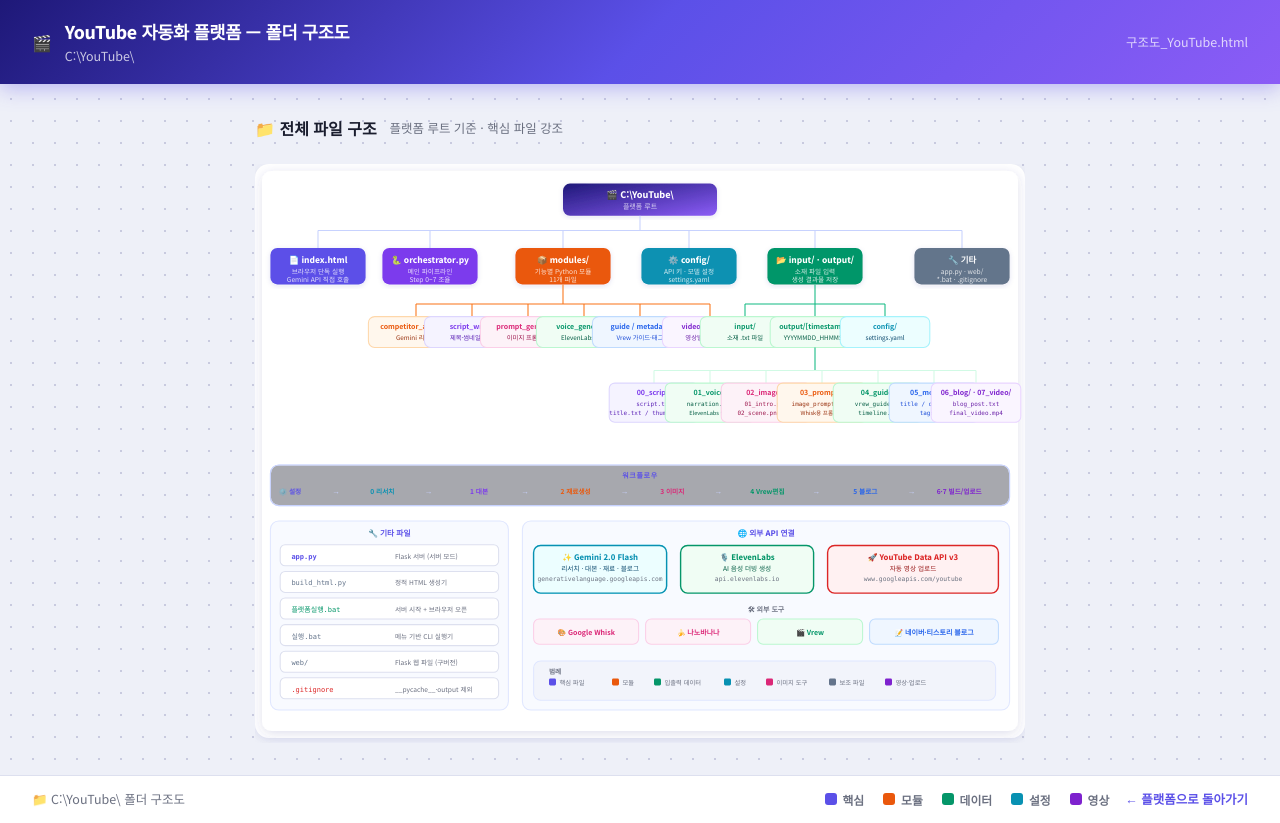
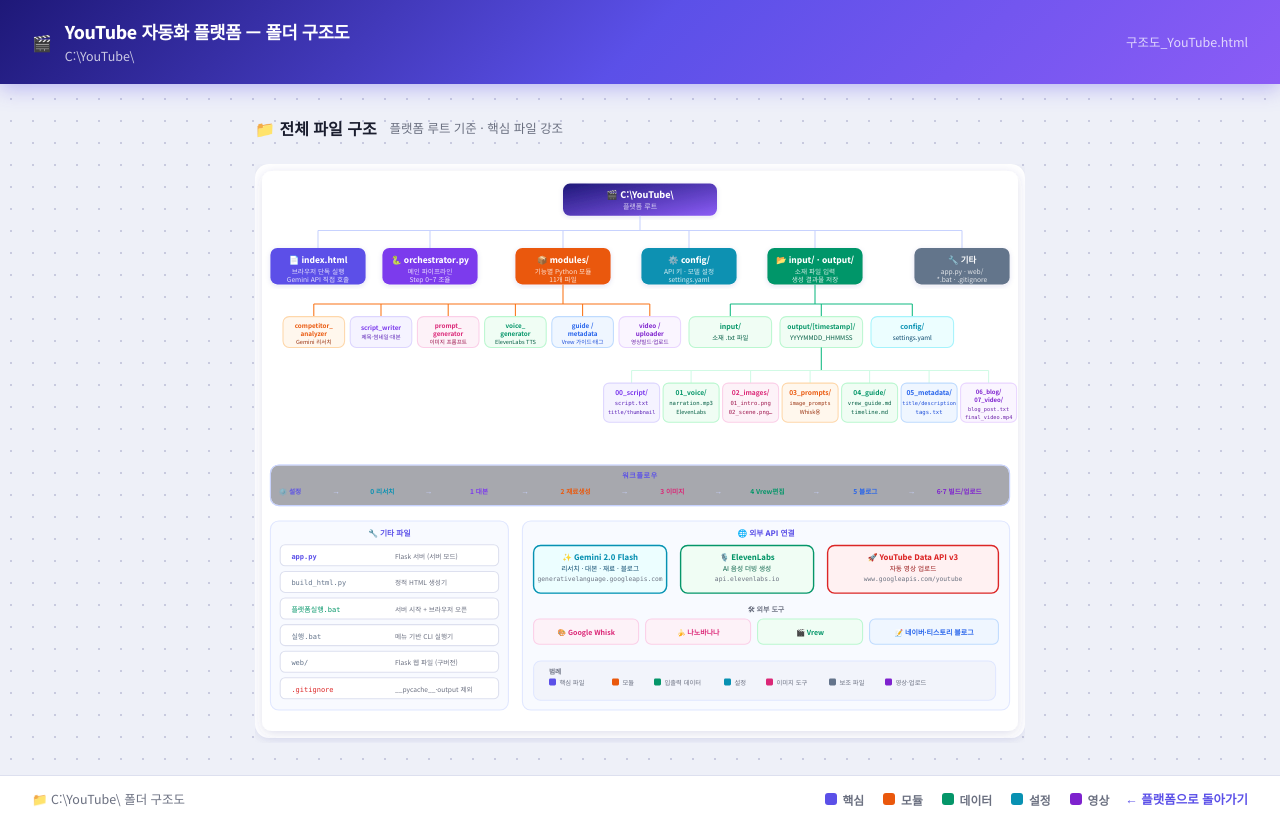
Before and after one commit to jaiwshim-project/40-12-Youtube_Gen, a plain HTML site: page 구조도_YouTube.html in a window 1280 px wide. Drawn offline with Linux system fonts and the light colour scheme.

Commit message:
Fix overlapping cards in folder diagram SVG
- Module sub-cards: 136px→88px wide, step=96, centers at 84~564
- input/output/config boxes: 128px→118px wide, step=130, centers at 679~939
- Output sub-folders: 128px→80px wide, step=85, centers at 538~1048
- Fix all connecting lines to match new positions
- 12px gap between modules and output sections (no overlap)

Co-Authored-By: Claude Sonnet 4.6 <noreply@anthropic.com>

```diff
--- a/구조도_YouTube.html
+++ b/구조도_YouTube.html
@@ -114,119 +114,126 @@ footer a:hover{text-decoration:underline}
 <text x="1010" y="157" text-anchor="middle" font-family="Noto Sans KR,sans-serif" font-size="9.5" fill="rgba(255,255,255,.82)">app.py · web/</text>
 <text x="1010" y="169" text-anchor="middle" font-family="Noto Sans KR,sans-serif" font-size="9.5" fill="rgba(255,255,255,.82)">*.bat · .gitignore</text>
 
-<!-- ══ 2단계: modules/ 하위 ══ -->
+<!-- ══ 2단계: modules/ 하위 (88px wide, step=96, x=40~608) ══ -->
 <line x1="440" y1="172" x2="440" y2="200" stroke="#f97316" stroke-width="1.5"/>
-<line x1="230" y1="200" x2="650" y2="200" stroke="#f97316" stroke-width="1.5"/>
+<line x1="84"  y1="200" x2="564" y2="200" stroke="#f97316" stroke-width="1.5"/>
+<line x1="84"  y1="200" x2="84"  y2="218" stroke="#f97316" stroke-width="1.5"/>
+<line x1="180" y1="200" x2="180" y2="218" stroke="#f97316" stroke-width="1.5"/>
+<line x1="276" y1="200" x2="276" y2="218" stroke="#f97316" stroke-width="1.5"/>
+<line x1="372" y1="200" x2="372" y2="218" stroke="#f97316" stroke-width="1.5"/>
+<line x1="468" y1="200" x2="468" y2="218" stroke="#f97316" stroke-width="1.5"/>
+<line x1="564" y1="200" x2="564" y2="218" stroke="#f97316" stroke-width="1.5"/>
 
-<!-- modules 하위 노드들 -->
-<line x1="230" y1="200" x2="230" y2="218" stroke="#f97316" stroke-width="1.5"/>
-<line x1="310" y1="200" x2="310" y2="218" stroke="#f97316" stroke-width="1.5"/>
-<line x1="390" y1="200" x2="390" y2="218" stroke="#f97316" stroke-width="1.5"/>
-<line x1="470" y1="200" x2="470" y2="218" stroke="#f97316" stroke-width="1.5"/>
-<line x1="550" y1="200" x2="550" y2="218" stroke="#f97316" stroke-width="1.5"/>
-<line x1="650" y1="200" x2="650" y2="218" stroke="#f97316" stroke-width="1.5"/>
+<!-- competitor_analyzer: x=40 c=84 -->
+<rect x="40"  y="218" width="88" height="44" rx="9" fill="#fff7ed" stroke="#fed7aa" stroke-width="1.5"/>
+<text x="84"  y="234" text-anchor="middle" font-family="Noto Sans KR,sans-serif" font-size="9" font-weight="700" fill="#ea580c">competitor_</text>
+<text x="84"  y="246" text-anchor="middle" font-family="Noto Sans KR,sans-serif" font-size="9" font-weight="700" fill="#ea580c">analyzer</text>
+<text x="84"  y="257" text-anchor="middle" font-family="Noto Sans KR,sans-serif" font-size="8" fill="#9a3412">Gemini 리서치</text>
 
-<!-- module boxes -->
-<!-- competitor_analyzer -->
-<rect x="162" y="218" width="136" height="44" rx="9" fill="#fff7ed" stroke="#fed7aa" stroke-width="1.5"/>
-<text x="230" y="236" text-anchor="middle" font-family="Noto Sans KR,sans-serif" font-size="10" font-weight="700" fill="#ea580c">competitor_analyzer</text>
-<text x="230" y="252" text-anchor="middle" font-family="Noto Sans KR,sans-serif" font-size="9" fill="#9a3412">Gemini 리서치</text>
+<!-- script_writer: x=136 c=180 -->
+<rect x="136" y="218" width="88" height="44" rx="9" fill="#f5f3ff" stroke="#ddd6fe" stroke-width="1.5"/>
+<text x="180" y="237" text-anchor="middle" font-family="Noto Sans KR,sans-serif" font-size="9" font-weight="700" fill="#7c3aed">script_writer</text>
+<text x="180" y="250" text-anchor="middle" font-family="Noto Sans KR,sans-serif" font-size="8" fill="#5b21b6">제목·썸네일·대본</text>
 
-<!-- script_writer -->
-<rect x="242" y="218" width="136" height="44" rx="9" fill="#f5f3ff" stroke="#ddd6fe" stroke-width="1.5"/>
-<text x="310" y="236" text-anchor="middle" font-family="Noto Sans KR,sans-serif" font-size="10" font-weight="700" fill="#7c3aed">script_writer</text>
-<text x="310" y="252" text-anchor="middle" font-family="Noto Sans KR,sans-serif" font-size="9" fill="#5b21b6">제목·썸네일·대본</text>
+<!-- prompt_generator: x=232 c=276 -->
+<rect x="232" y="218" width="88" height="44" rx="9" fill="#fdf2f8" stroke="#fbcfe8" stroke-width="1.5"/>
+<text x="276" y="234" text-anchor="middle" font-family="Noto Sans KR,sans-serif" font-size="9" font-weight="700" fill="#db2777">prompt_</text>
+<text x="276" y="246" text-anchor="middle" font-family="Noto Sans KR,sans-serif" font-size="9" font-weight="700" fill="#db2777">generator</text>
+<text x="276" y="257" text-anchor="middle" font-family="Noto Sans KR,sans-serif" font-size="8" fill="#9d174d">이미지 프롬프트</text>
 
-<!-- prompt_generator -->
-<rect x="322" y="218" width="136" height="44" rx="9" fill="#fdf2f8" stroke="#fbcfe8" stroke-width="1.5"/>
-<text x="390" y="236" text-anchor="middle" font-family="Noto Sans KR,sans-serif" font-size="10" font-weight="700" fill="#db2777">prompt_generator</text>
-<text x="390" y="252" text-anchor="middle" font-family="Noto Sans KR,sans-serif" font-size="9" fill="#9d174d">이미지 프롬프트</text>
+<!-- voice_generator: x=328 c=372 -->
+<rect x="328" y="218" width="88" height="44" rx="9" fill="#f0fdf4" stroke="#bbf7d0" stroke-width="1.5"/>
+<text x="372" y="234" text-anchor="middle" font-family="Noto Sans KR,sans-serif" font-size="9" font-weight="700" fill="#059669">voice_</text>
+<text x="372" y="246" text-anchor="middle" font-family="Noto Sans KR,sans-serif" font-size="9" font-weight="700" fill="#059669">generator</text>
+<text x="372" y="257" text-anchor="middle" font-family="Noto Sans KR,sans-serif" font-size="8" fill="#065f46">ElevenLabs TTS</text>
 
-<!-- voice_generator -->
-<rect x="402" y="218" width="136" height="44" rx="9" fill="#f0fdf4" stroke="#bbf7d0" stroke-width="1.5"/>
-<text x="470" y="236" text-anchor="middle" font-family="Noto Sans KR,sans-serif" font-size="10" font-weight="700" fill="#059669">voice_generator</text>
-<text x="470" y="252" text-anchor="middle" font-family="Noto Sans KR,sans-serif" font-size="9" fill="#065f46">ElevenLabs TTS</text>
+<!-- guide+metadata: x=424 c=468 -->
+<rect x="424" y="218" width="88" height="44" rx="9" fill="#eff6ff" stroke="#bfdbfe" stroke-width="1.5"/>
+<text x="468" y="234" text-anchor="middle" font-family="Noto Sans KR,sans-serif" font-size="9" font-weight="700" fill="#2563eb">guide /</text>
+<text x="468" y="246" text-anchor="middle" font-family="Noto Sans KR,sans-serif" font-size="9" font-weight="700" fill="#2563eb">metadata</text>
+<text x="468" y="257" text-anchor="middle" font-family="Noto Sans KR,sans-serif" font-size="8" fill="#1d4ed8">Vrew 가이드·태그</text>
 
-<!-- guide + metadata -->
-<rect x="482" y="218" width="136" height="44" rx="9" fill="#eff6ff" stroke="#bfdbfe" stroke-width="1.5"/>
-<text x="550" y="236" text-anchor="middle" font-family="Noto Sans KR,sans-serif" font-size="10" font-weight="700" fill="#2563eb">guide / metadata</text>
-<text x="550" y="252" text-anchor="middle" font-family="Noto Sans KR,sans-serif" font-size="9" fill="#1d4ed8">Vrew 가이드·태그</text>
+<!-- video+uploader: x=520 c=564 -->
+<rect x="520" y="218" width="88" height="44" rx="9" fill="#faf5ff" stroke="#e9d5ff" stroke-width="1.5"/>
+<text x="564" y="234" text-anchor="middle" font-family="Noto Sans KR,sans-serif" font-size="9" font-weight="700" fill="#7e22ce">video /</text>
+<text x="564" y="246" text-anchor="middle" font-family="Noto Sans KR,sans-serif" font-size="9" font-weight="700" fill="#7e22ce">uploader</text>
+<text x="564" y="257" text-anchor="middle" font-family="Noto Sans KR,sans-serif" font-size="8" fill="#6b21a8">영상빌드·업로드</text>
 
-<!-- video + uploader -->
-<rect x="582" y="218" width="136" height="44" rx="9" fill="#faf5ff" stroke="#e9d5ff" stroke-width="1.5"/>
-<text x="650" y="236" text-anchor="middle" font-family="Noto Sans KR,sans-serif" font-size="10" font-weight="700" fill="#7e22ce">video / uploader</text>
-<text x="650" y="252" text-anchor="middle" font-family="Noto Sans KR,sans-serif" font-size="9" fill="#6b21a8">영상빌드·YT업로드</text>
+<!-- ══ 2단계: output/ 하위 (118px wide, gap=12, x=620~998) ══ -->
+<line x1="800" y1="172" x2="800" y2="200" stroke="#10b981" stroke-width="1.5"/>
+<line x1="679" y1="200" x2="939" y2="200" stroke="#10b981" stroke-width="1.5"/>
+<line x1="679" y1="200" x2="679" y2="218" stroke="#10b981" stroke-width="1.5"/>
+<line x1="809" y1="200" x2="809" y2="218" stroke="#10b981" stroke-width="1.5"/>
+<line x1="939" y1="200" x2="939" y2="218" stroke="#10b981" stroke-width="1.5"/>
 
-<!-- ══ 2단계: output/ 하위 구조 ══ -->
-<line x1="800" y1="172" x2="800" y2="200" stroke="#10b981" stroke-width="1.5"/>
-<line x1="700" y1="200" x2="900" y2="200" stroke="#10b981" stroke-width="1.5"/>
-<line x1="700" y1="200" x2="700" y2="218" stroke="#10b981" stroke-width="1.5"/>
-<line x1="800" y1="200" x2="800" y2="218" stroke="#10b981" stroke-width="1.5"/>
-<line x1="900" y1="200" x2="900" y2="218" stroke="#10b981" stroke-width="1.5"/>
+<!-- input/: x=620 c=679 -->
+<rect x="620" y="218" width="118" height="44" rx="9" fill="#f0fdf4" stroke="#bbf7d0" stroke-width="1.5"/>
+<text x="679" y="236" text-anchor="middle" font-family="Noto Sans KR,sans-serif" font-size="10" font-weight="700" fill="#059669">input/</text>
+<text x="679" y="252" text-anchor="middle" font-family="Noto Sans KR,sans-serif" font-size="9" fill="#065f46">소재 .txt 파일</text>
 
-<!-- input box -->
-<rect x="636" y="218" width="128" height="44" rx="9" fill="#f0fdf4" stroke="#bbf7d0" stroke-width="1.5"/>
-<text x="700" y="236" text-anchor="middle" font-family="Noto Sans KR,sans-serif" font-size="10" font-weight="700" fill="#059669">input/</text>
-<text x="700" y="252" text-anchor="middle" font-family="Noto Sans KR,sans-serif" font-size="9" fill="#065f46">소재 .txt 파일</text>
+<!-- output/[ts]/: x=750 c=809 -->
+<rect x="750" y="218" width="118" height="44" rx="9" fill="#f0fdf4" stroke="#bbf7d0" stroke-width="1.5"/>
+<text x="809" y="236" text-anchor="middle" font-family="Noto Sans KR,sans-serif" font-size="9.5" font-weight="700" fill="#059669">output/[timestamp]/</text>
+<text x="809" y="252" text-anchor="middle" font-family="Noto Sans KR,sans-serif" font-size="9" fill="#065f46">YYYYMMDD_HHMMSS</text>
 
-<!-- output/[ts] box -->
-<rect x="736" y="218" width="128" height="44" rx="9" fill="#f0fdf4" stroke="#bbf7d0" stroke-width="1.5"/>
-<text x="800" y="236" text-anchor="middle" font-family="Noto Sans KR,sans-serif" font-size="10" font-weight="700" fill="#059669">output/[timestamp]/</text>
-<text x="800" y="252" text-anchor="middle" font-family="Noto Sans KR,sans-serif" font-size="9" fill="#065f46">YYYYMMDD_HHMMSS</text>
+<!-- config/: x=880 c=939 -->
+<rect x="880" y="218" width="118" height="44" rx="9" fill="#ecfeff" stroke="#a5f3fc" stroke-width="1.5"/>
+<text x="939" y="236" text-anchor="middle" font-family="Noto Sans KR,sans-serif" font-size="10" font-weight="700" fill="#0891b2">config/</text>
+<text x="939" y="252" text-anchor="middle" font-family="Noto Sans KR,sans-serif" font-size="9" fill="#0c4a6e">settings.yaml</text>
 
-<!-- config box -->
-<rect x="836" y="218" width="128" height="44" rx="9" fill="#ecfeff" stroke="#a5f3fc" stroke-width="1.5"/>
-<text x="900" y="236" text-anchor="middle" font-family="Noto Sans KR,sans-serif" font-size="10" font-weight="700" fill="#0891b2">config/</text>
-<text x="900" y="252" text-anchor="middle" font-family="Noto Sans KR,sans-serif" font-size="9" fill="#0c4a6e">settings.yaml</text>
+<!-- ══ output/[ts]/ 하위 폴더 (80px wide, step=85, x=498~1088) ══ -->
+<line x1="809" y1="262" x2="809" y2="295" stroke="#10b981" stroke-width="1.5"/>
+<line x1="538" y1="295" x2="1048" y2="295" stroke="#d1fae5" stroke-width="1.5"/>
+<line x1="538"  y1="295" x2="538"  y2="313" stroke="#d1fae5" stroke-width="1.5"/>
+<line x1="623"  y1="295" x2="623"  y2="313" stroke="#d1fae5" stroke-width="1.5"/>
+<line x1="708"  y1="295" x2="708"  y2="313" stroke="#d1fae5" stroke-width="1.5"/>
+<line x1="793"  y1="295" x2="793"  y2="313" stroke="#d1fae5" stroke-width="1.5"/>
+<line x1="878"  y1="295" x2="878"  y2="313" stroke="#d1fae5" stroke-width="1.5"/>
+<line x1="963"  y1="295" x2="963"  y2="313" stroke="#d1fae5" stroke-width="1.5"/>
+<line x1="1048" y1="295" x2="1048" y2="313" stroke="#d1fae5" stroke-width="1.5"/>
 
-<!-- ══ output 하위 폴더 구조 ══ -->
-<line x1="800" y1="262" x2="800" y2="295" stroke="#10b981" stroke-width="1.5"/>
-<line x1="570" y1="295" x2="1030" y2="295" stroke="#d1fae5" stroke-width="1.5"/>
+<!-- 00_script/ x=498 c=538 -->
+<rect x="498" y="313" width="80" height="56" rx="8" fill="#f5f3ff" stroke="#ddd6fe" stroke-width="1.5"/>
+<text x="538" y="330" text-anchor="middle" font-family="Noto Sans KR,sans-serif" font-size="9.5" font-weight="700" fill="#7c3aed">00_script/</text>
+<text x="538" y="344" text-anchor="middle" font-family="Consolas,monospace" font-size="8" fill="#5b21b6">script.txt</text>
+<text x="538" y="357" text-anchor="middle" font-family="Consolas,monospace" font-size="7.5" fill="#5b21b6">title/thumbnail</text>
 
-<!-- 수직선들 -->
-<line x1="570"  y1="295" x2="570"  y2="313" stroke="#d1fae5" stroke-width="1.5"/>
-<line x1="650"  y1="295" x2="650"  y2="313" stroke="#d1fae5" stroke-width="1.5"/>
-<line x1="730"  y1="295" x2="730"  y2="313" stroke="#d1fae5" stroke-width="1.5"/>
-<line x1="810"  y1="295" x2="810"  y2="313" stroke="#d1fae5" stroke-width="1.5"/>
-<line x1="890"  y1="295" x2="890"  y2="313" stroke="#d1fae5" stroke-width="1.5"/>
-<line x1="970"  y1="295" x2="970"  y2="313" stroke="#d1fae5" stroke-width="1.5"/>
-<line x1="1030" y1="295" x2="1030" y2="313" stroke="#d1fae5" stroke-width="1.5"/>
+<!-- 01_voice/ x=583 c=623 -->
+<rect x="583" y="313" width="80" height="56" rx="8" fill="#f0fdf4" stroke="#bbf7d0" stroke-width="1.5"/>
+<text x="623" y="330" text-anchor="middle" font-family="Noto Sans KR,sans-serif" font-size="9.5" font-weight="700" fill="#059669">01_voice/</text>
+<text x="623" y="344" text-anchor="middle" font-family="Consolas,monospace" font-size="8" fill="#065f46">narration.mp3</text>
+<text x="623" y="357" text-anchor="middle" font-family="Noto Sans KR,sans-serif" font-size="8" fill="#065f46">ElevenLabs</text>
 
-<!-- 하위 폴더 박스들 -->
-<rect x="506" y="313" width="128" height="56" rx="8" fill="#f5f3ff" stroke="#ddd6fe" stroke-width="1.5"/>
-<text x="570" y="330" text-anchor="middle" font-family="Noto Sans KR,sans-serif" font-size="10" font-weight="700" fill="#7c3aed">00_script/</text>
-<text x="570" y="345" text-anchor="middle" font-family="Consolas,monospace" font-size="8.5" fill="#5b21b6">script.txt</text>
-<text x="570" y="358" text-anchor="middle" font-family="Consolas,monospace" font-size="8.5" fill="#5b21b6">title.txt / thumbnail.txt</text>
+<!-- 02_images/ x=668 c=708 -->
+<rect x="668" y="313" width="80" height="56" rx="8" fill="#fdf2f8" stroke="#fbcfe8" stroke-width="1.5"/>
+<text x="708" y="330" text-anchor="middle" font-family="Noto Sans KR,sans-serif" font-size="9.5" font-weight="700" fill="#db2777">02_images/</text>
+<text x="708" y="344" text-anchor="middle" font-family="Consolas,monospace" font-size="8" fill="#9d174d">01_intro.png</text>
+<text x="708" y="357" text-anchor="middle" font-family="Consolas,monospace" font-size="8" fill="#9d174d">02_scene.png…</text>
 
-<rect x="586" y="313" width="128" height="56" rx="8" fill="#f0fdf4" stroke="#bbf7d0" stroke-width="1.5"/>
-<text x="650" y="330" text-anchor="middle" font-family="Noto Sans KR,sans-serif" font-size="10" font-weight="700" fill="#059669">01_voice/</text>
-<text x="650" y="345" text-anchor="middle" font-family="Consolas,monospace" font-size="8.5" fill="#065f46">narration.mp3</text>
-<text x="650" y="358" text-anchor="middle" font-family="Noto Sans KR,sans-serif" font-size="8" fill="#065f46">ElevenLabs 생성</text>
+<!-- 03_prompts/ x=753 c=793 -->
+<rect x="753" y="313" width="80" height="56" rx="8" fill="#fff7ed" stroke="#fed7aa" stroke-width="1.5"/>
+<text x="793" y="330" text-anchor="middle" font-family="Noto Sans KR,sans-serif" font-size="9.5" font-weight="700" fill="#ea580c">03_prompts/</text>
+<text x="793" y="344" text-anchor="middle" font-family="Consolas,monospace" font-size="7.5" fill="#9a3412">image_prompts</text>
+<text x="793" y="357" text-anchor="middle" font-family="Noto Sans KR,sans-serif" font-size="8" fill="#9a3412">Whisk용</text>
 
-<rect x="666" y="313" width="128" height="56" rx="8" fill="#fdf2f8" stroke="#fbcfe8" stroke-width="1.5"/>
-<text x="730" y="330" text-anchor="middle" font-family="Noto Sans KR,sans-serif" font-size="10" font-weight="700" fill="#db2777">02_images/</text>
-<text x="730" y="345" text-anchor="middle" font-family="Consolas,monospace" font-size="8.5" fill="#9d174d">01_intro.png</text>
-<text x="730" y="358" text-anchor="middle" font-family="Consolas,monospace" font-size="8.5" fill="#9d174d">02_scene.png ...</text>
+<!-- 04_guide/ x=838 c=878 -->
+<rect x="838" y="313" width="80" height="56" rx="8" fill="#f0fdf4" stroke="#bbf7d0" stroke-width="1.5"/>
+<text x="878" y="330" text-anchor="middle" font-family="Noto Sans KR,sans-serif" font-size="9.5" font-weight="700" fill="#059669">04_guide/</text>
+<text x="878" y="344" text-anchor="middle" font-family="Consolas,monospace" font-size="8" fill="#065f46">vrew_guide.md</text>
+<text x="878" y="357" text-anchor="middle" font-family="Consolas,monospace" font-size="8" fill="#065f46">timeline.md</text>
 
-<rect x="746" y="313" width="128" height="56" rx="8" fill="#fff7ed" stroke="#fed7aa" stroke-width="1.5"/>
-<text x="810" y="330" text-anchor="middle" font-family="Noto Sans KR,sans-serif" font-size="10" font-weight="700" fill="#ea580c">03_prompts/</text>
-<text x="810" y="345" text-anchor="middle" font-family="Consolas,monospace" font-size="8.5" fill="#9a3412">image_prompts.txt</text>
-<text x="810" y="358" text-anchor="middle" font-family="Noto Sans KR,sans-serif" font-size="8" fill="#9a3412">Whisk용 프롬프트</text>
+<!-- 05_metadata/ x=923 c=963 -->
+<rect x="923" y="313" width="80" height="56" rx="8" fill="#eff6ff" stroke="#bfdbfe" stroke-width="1.5"/>
+<text x="963" y="330" text-anchor="middle" font-family="Noto Sans KR,sans-serif" font-size="9.5" font-weight="700" fill="#2563eb">05_metadata/</text>
+<text x="963" y="344" text-anchor="middle" font-family="Consolas,monospace" font-size="7.5" fill="#1d4ed8">title/description</text>
+<text x="963" y="357" text-anchor="middle" font-family="Consolas,monospace" font-size="8" fill="#1d4ed8">tags.txt</text>
 
-<rect x="826" y="313" width="128" height="56" rx="8" fill="#f0fdf4" stroke="#bbf7d0" stroke-width="1.5"/>
-<text x="890" y="330" text-anchor="middle" font-family="Noto Sans KR,sans-serif" font-size="10" font-weight="700" fill="#059669">04_guide/</text>
-<text x="890" y="345" text-anchor="middle" font-family="Consolas,monospace" font-size="8.5" fill="#065f46">vrew_guide.md</text>
-<text x="890" y="358" text-anchor="middle" font-family="Consolas,monospace" font-size="8.5" fill="#065f46">timeline.md</text>
-
-<rect x="906" y="313" width="128" height="56" rx="8" fill="#eff6ff" stroke="#bfdbfe" stroke-width="1.5"/>
-<text x="970" y="330" text-anchor="middle" font-family="Noto Sans KR,sans-serif" font-size="10" font-weight="700" fill="#2563eb">05_metadata/</text>
-<text x="970" y="345" text-anchor="middle" font-family="Consolas,monospace" font-size="8.5" fill="#1d4ed8">title / description</text>
-<text x="970" y="358" text-anchor="middle" font-family="Consolas,monospace" font-size="8.5" fill="#1d4ed8">tags.txt</text>
-
-<rect x="966" y="313" width="128" height="56" rx="8" fill="#faf5ff" stroke="#e9d5ff" stroke-width="1.5"/>
-<text x="1030" y="330" text-anchor="middle" font-family="Noto Sans KR,sans-serif" font-size="10" font-weight="700" fill="#7e22ce">06_blog/ · 07_video/</text>
-<text x="1030" y="345" text-anchor="middle" font-family="Consolas,monospace" font-size="8.5" fill="#6b21a8">blog_post.txt</text>
-<text x="1030" y="358" text-anchor="middle" font-family="Consolas,monospace" font-size="8.5" fill="#6b21a8">final_video.mp4</text>
+<!-- 06_blog/07_video/ x=1008 c=1048 -->
+<rect x="1008" y="313" width="80" height="56" rx="8" fill="#faf5ff" stroke="#e9d5ff" stroke-width="1.5"/>
+<text x="1048" y="328" text-anchor="middle" font-family="Noto Sans KR,sans-serif" font-size="8.5" font-weight="700" fill="#7e22ce">06_blog/</text>
+<text x="1048" y="340" text-anchor="middle" font-family="Noto Sans KR,sans-serif" font-size="8.5" font-weight="700" fill="#7e22ce">07_video/</text>
+<text x="1048" y="353" text-anchor="middle" font-family="Consolas,monospace" font-size="7.5" fill="#6b21a8">blog_post.txt</text>
+<text x="1048" y="364" text-anchor="middle" font-family="Consolas,monospace" font-size="7.5" fill="#6b21a8">final_video.mp4</text>
 
 <!-- ══ 워크플로우 화살표 (하단) ══ -->
 <rect x="22" y="430" width="1056" height="58" rx="12" fill="linear-gradient" stroke="#e0e7ff" stroke-width="1.5"/>
```
